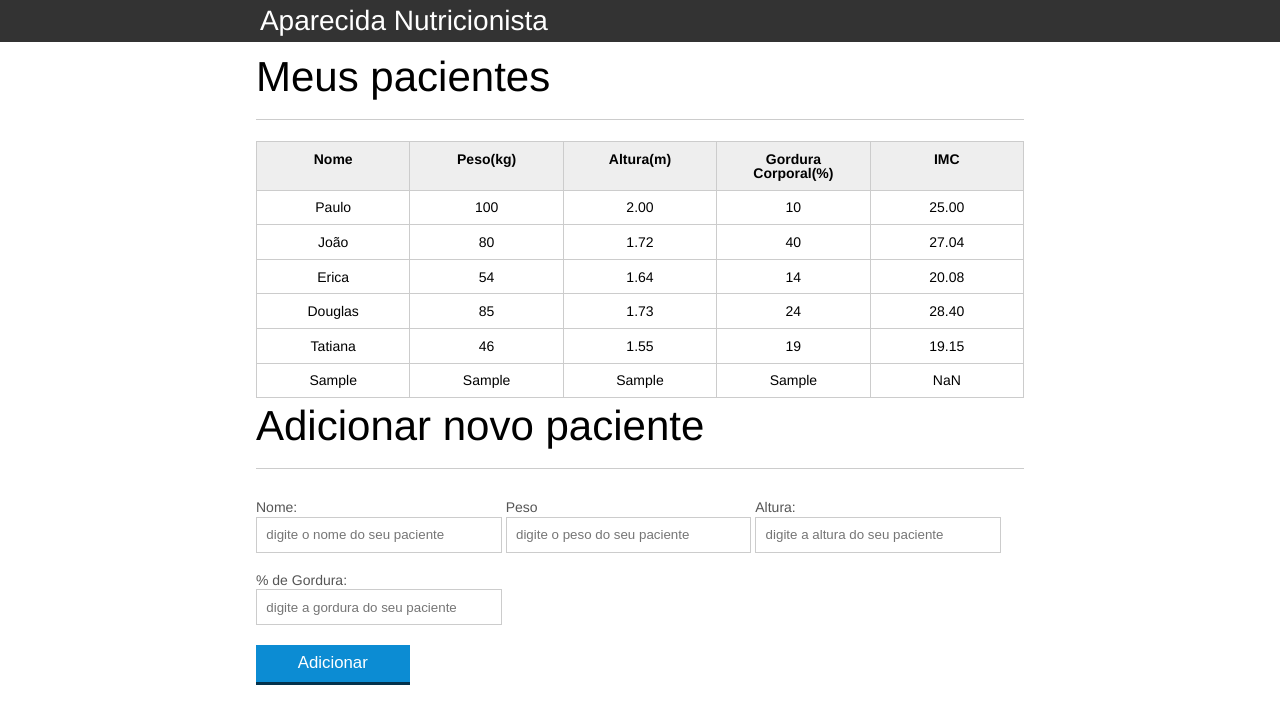
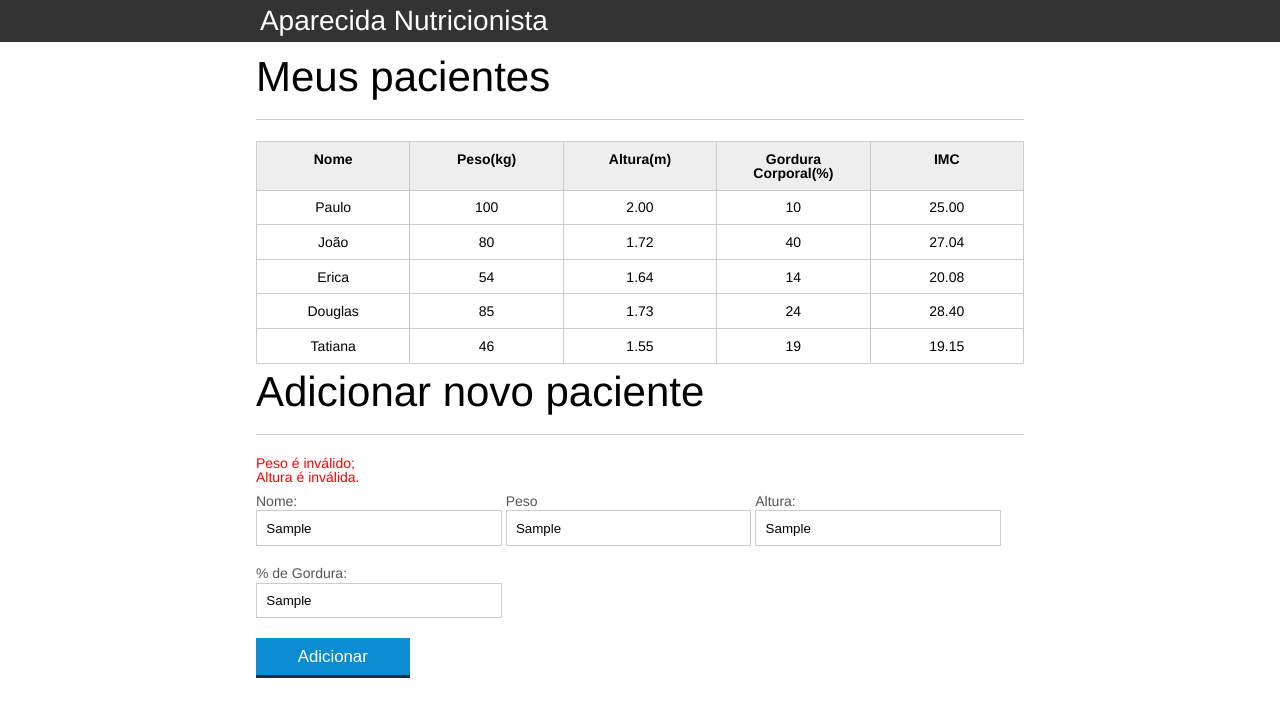
Before and after one commit to AdsonSB/bmi-calculator, a plain HTML site: page index.html in a window 1280 px wide. Both pictures are taken after typing "Sample", "Sample", "Sample", "Sample" into the empty fields and a click on the button "Adicionar". Drawn offline with Linux system fonts and the light colour scheme.

Commit message:
feat: add field validation in the form before inserting into the table

```diff
--- a/css/index.css
+++ b/css/index.css
@@ -132,3 +132,7 @@ button[disabled=disabled], button:disabled {
 .campo-invalido{
 	border: 1px solid red;
 }
+
+#msg-erro{
+	color: red;
+}
--- a/index.html
+++ b/index.html
@@ -75,6 +75,7 @@
     </main>
     <section class="container">
         <h2>Adicionar novo paciente</h2>
+        <ul id="msg-erro"></ul>
         <form action="" id="form-adiciona">
             <div class="grupo">
                 <label for="nome">Nome:</label>
--- a/js/calcula-imc.js
+++ b/js/calcula-imc.js
@@ -3,25 +3,29 @@ var pacientes = document.querySelectorAll(".paciente");
 
 for (var i = 0; i < pacientes.length; i++) {
     const paciente = pacientes[i];
-    var tdPeso = paciente.querySelector(".info-peso");
-    var tdAltura = paciente.querySelector(".info-altura");
+
+    // var tdPeso = paciente.querySelector(".info-peso");
+    // var peso = tdPeso.textContent;  ---> foi reduzindo em uma linha com a mescla das variaveis.
+
+    var peso = paciente.querySelector(".info-peso").textContent;
+
+    // var tdAltura = paciente.querySelector(".info-altura");
+    // var altura = tdAltura.textContent; ------> foi reduzido em uma linha com a mescla das variaveis.
+
+    var altura = paciente.querySelector(".info-altura").textContent;
 
     var tdImc = paciente.querySelector(".info-imc");
 
-    var alturaEhValida = true;
-    var pesoEhValido = true;
+    var alturaEhValida = validaAltura(altura);
+    var pesoEhValido = validaPeso(peso);
 
-    var peso = tdPeso.textContent;
-    if (peso <= 0 || peso > 600) {
-        console.log("Peso inválido!");
-        pesoEhValido = false;
+
+    if (!pesoEhValido) {
         tdImc.textContent = "Peso inválido!"
     }
 
-    var altura = tdAltura.textContent;
-    if (altura <= 0 || altura > 3) {
-        console.log("Altura inválida!");
-        alturaEhValida = false;
+
+    if (!alturaEhValida) {
         tdImc.textContent = "Altura inválida!";
     }
 
@@ -40,3 +44,19 @@ function calculaImc(peso, altura) {
     imc = peso / Math.pow(altura, 2);
     return imc.toFixed(2);
 }
+
+function validaPeso(peso) {
+    if (peso >= 0 && peso < 600){
+        return true;
+    } else {
+        return false;
+    }
+}
+
+function validaAltura(altura) {
+    if (altura > 0 && altura < 3){
+        return true;
+    } else {
+        return false;
+    }
+}
--- a/js/form.js
+++ b/js/form.js
@@ -7,6 +7,13 @@ botaoAdicionar.addEventListener("click", function (event) {
 
     var paciente = obtemPacienteDoFormulario(form);
 
+    var erros = validaPaciene(paciente);
+
+    if (erros.length > 0) {
+        exibeMensagensErro(erros);
+        return;
+    }
+
     var pacienteTr = montaTr(paciente);
 
     var tabela = document.querySelector("#tabela-pacientes");
@@ -14,6 +21,7 @@ botaoAdicionar.addEventListener("click", function (event) {
     tabela.appendChild(pacienteTr);
 
     form.reset();
+
 })
 
 function obtemPacienteDoFormulario(form) {
@@ -45,3 +53,39 @@ function montaTr(paciente) {
 
     return pacienteTr;
 }
+
+function validaPaciene(paciente) {
+    var erros = [];
+
+    if (paciente.nome.length == 0) {
+        erros.push("Nome é obrigatório.")
+    }
+    if (paciente.altura.length == 0) {
+        erros.push("Altura é obrigatório.")
+    }
+    if (paciente.peso.length == 0){
+        erros.push("Peso é obrigatório.")
+    }
+    if (paciente.gordura.length == 0){
+        erros.push("Gordura é Obrigatório.")
+    }
+    if (!validaPeso(paciente.peso)){
+        erros.push("Peso é inválido;")
+    }
+    if (!validaAltura(paciente.altura)){
+        erros.push("Altura é inválida.")
+    }
+
+    return erros;
+}
+
+function exibeMensagensErro(erros) {
+    var ul = document.querySelector("#msg-erro");
+    ul.innerHTML = "";
+
+    erros.forEach(erro => {
+        var li = document.createElement("li");
+        li.textContent = erro;
+        ul.appendChild(li);
+    });
+}
```
